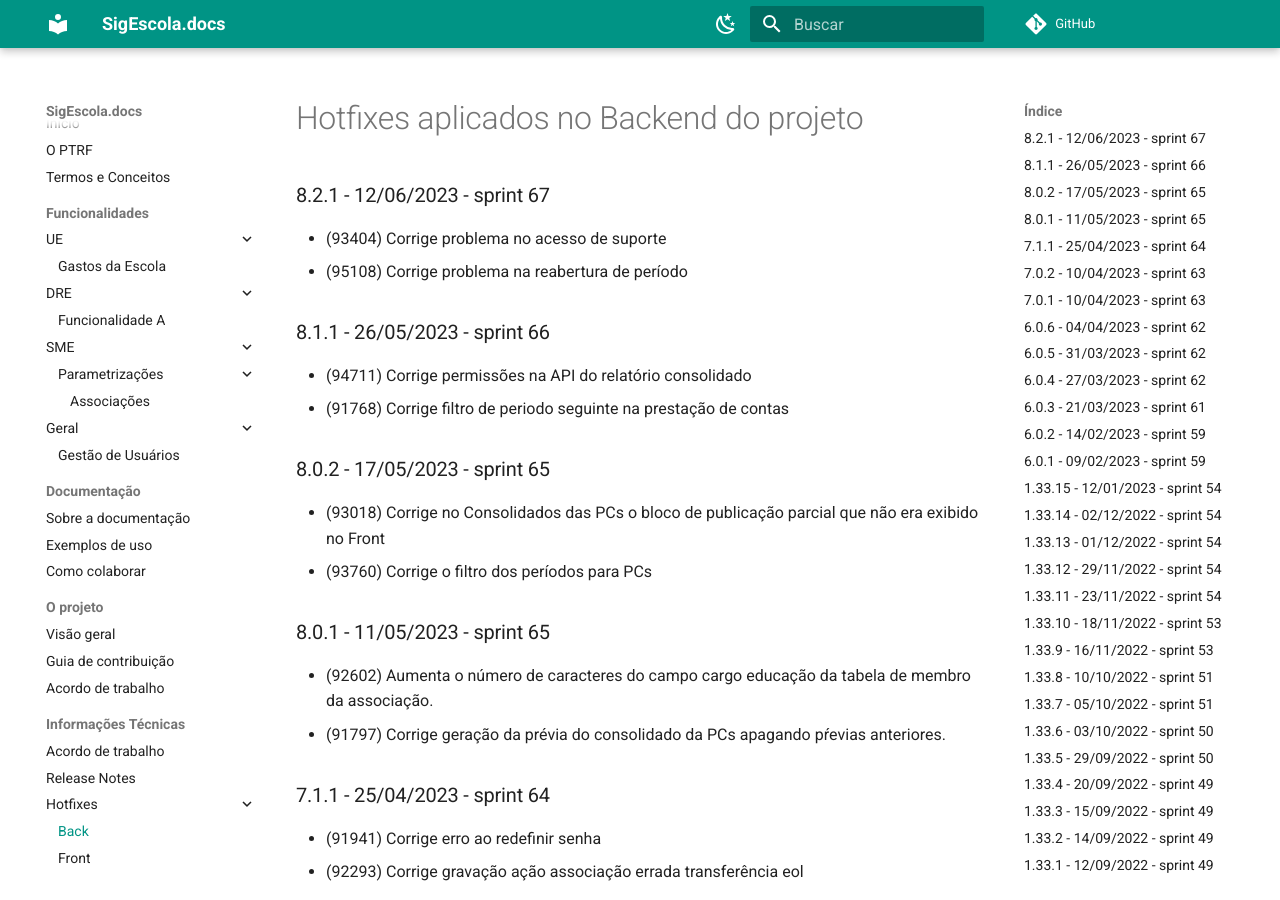
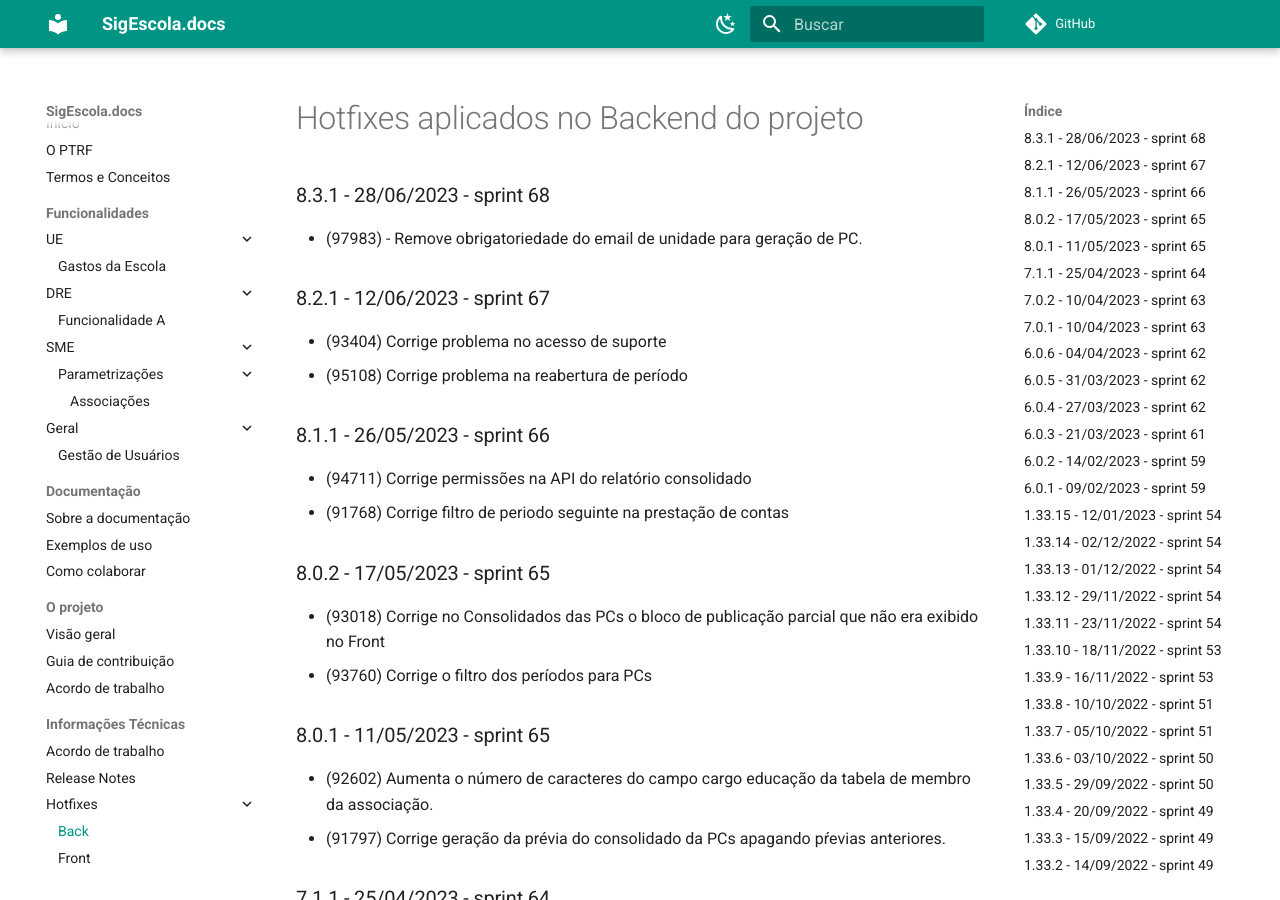
Before and after one commit to prefeiturasp/SME-PTRF-Docs, an MkDocs documentation site: the page built from docs/projeto/hotfixes_back.md, in a window 1280 px wide and 900 px high. Built offline with MkDocs 1.6.1 and Material for MkDocs 9.7.7, drawn with Linux system fonts in a browser that asks for light colours; comment, search, counter and statistics services are not loaded.

Commit message:
docs(Hotfixes-back): Add 8.3.1

```diff
--- a/docs/projeto/hotfixes_back.md
+++ b/docs/projeto/hotfixes_back.md
@@ -1,4 +1,7 @@
 # Hotfixes aplicados no Backend do projeto
+
+### 8.3.1 - 28/06/2023 - sprint 68
+* (97983) - Remove obrigatoriedade do email de unidade para geração de PC.
 
 ### 8.2.1 - 12/06/2023 - sprint 67
 * (93404) Corrige problema no acesso de suporte
```
